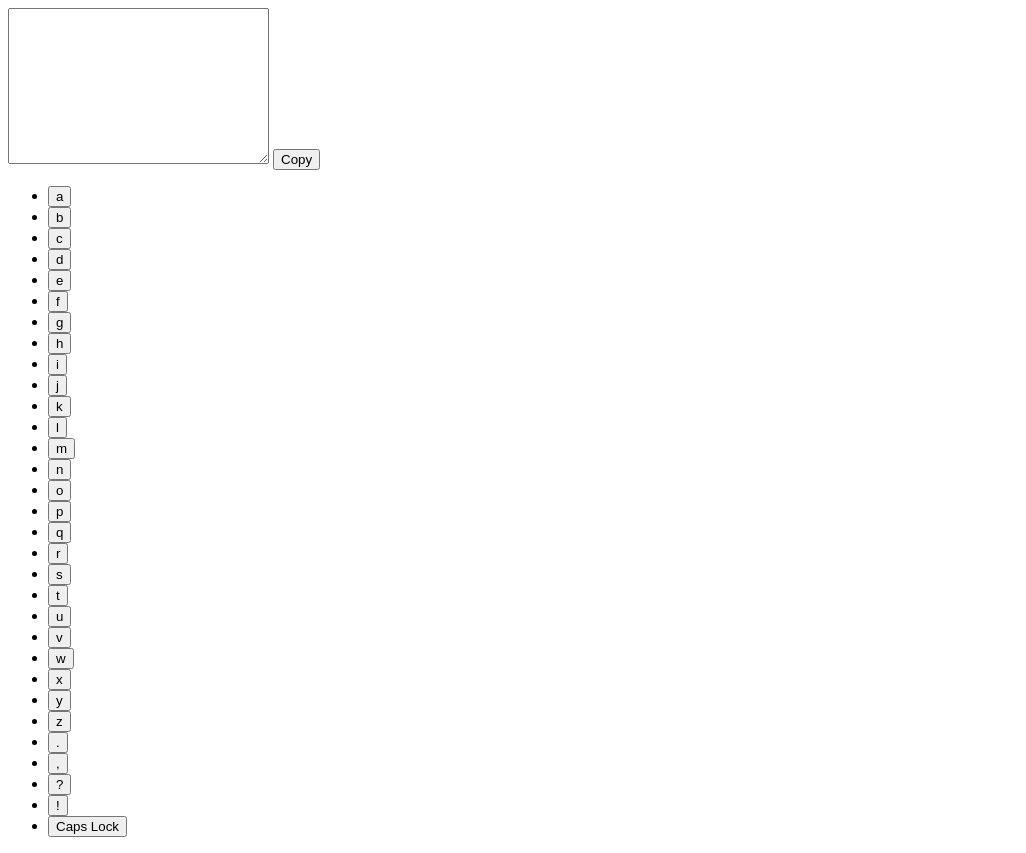
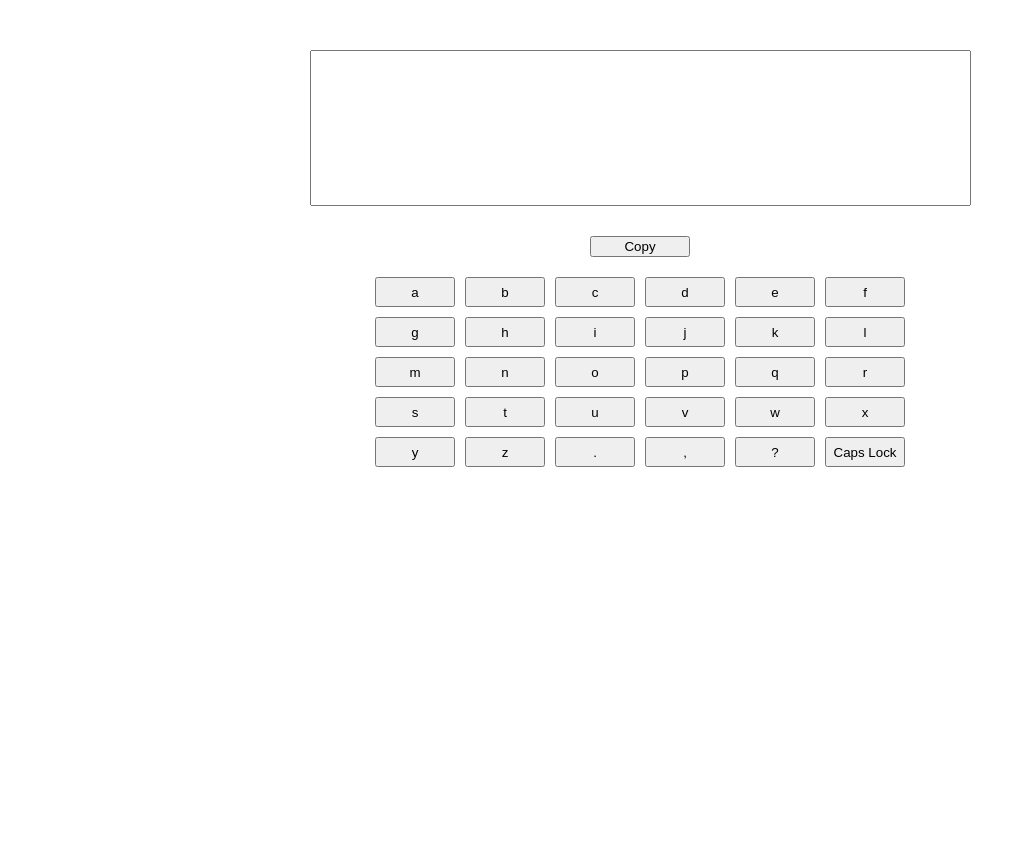
Before and after one commit to AndCheb/virtual_keyboard, a plain HTML site: page index.html in a window 1280 px wide. Shown: the whole page, without its empty margins (0-1026 px from the left). After the commit the page ends 800 px from the top, so only its background shows below. Drawn offline with Linux system fonts and the light colour scheme.

Commit message:
create a style file

```diff
--- a/index.html
+++ b/index.html
@@ -9,7 +9,7 @@
 </head>
 <body class="page__body">
 
-    <textarea class="text_area" cols="30" rows="10"></textarea>
+    <textarea class="text_area" cols="80" rows="10"></textarea>
 
     <button class="copy" type="button">Copy</button>
 
@@ -44,7 +44,6 @@
             <li><button type="button">.</button></li>
             <li><button type="button">,</button></li>
             <li><button type="button">?</button></li>
-            <li><button type="button">!</button></li>
             <li><button type="button">Caps Lock</button></li>
         </ul>
     </div>
--- a/style.css
+++ b/style.css
@@ -0,0 +1,51 @@
+* {
+    box-sizing: border-box;
+}
+
+.page__body {
+    margin: 0;
+    padding-top: 50px;
+}
+
+.text_area {
+    display: block;
+    margin-inline: auto;
+    margin-bottom: 30px;
+    max-width: 90%;
+    resize: none;
+}
+
+.copy {
+    display: block;
+    margin-inline: auto;
+    margin-bottom: 20px;
+    width: 100px;
+}
+
+.letters {
+    display: grid;
+    grid-template-columns: repeat(auto-fit, 80px);
+    grid-template-rows: auto;
+    grid-auto-flow: row;
+    place-content: center;
+    gap: 10px;
+    margin-inline: auto;
+    padding-inline: 20px;
+    max-width: 600px;
+    list-style-type: none;
+}
+
+.letters button {
+    width: 100%;
+    height: 30px;
+}
+
+@media (max-width: 430px) {
+    .page__body {
+        padding-top: 10px;
+    }
+}
+
+.green {
+    background-color: aquamarine;
+}
```
